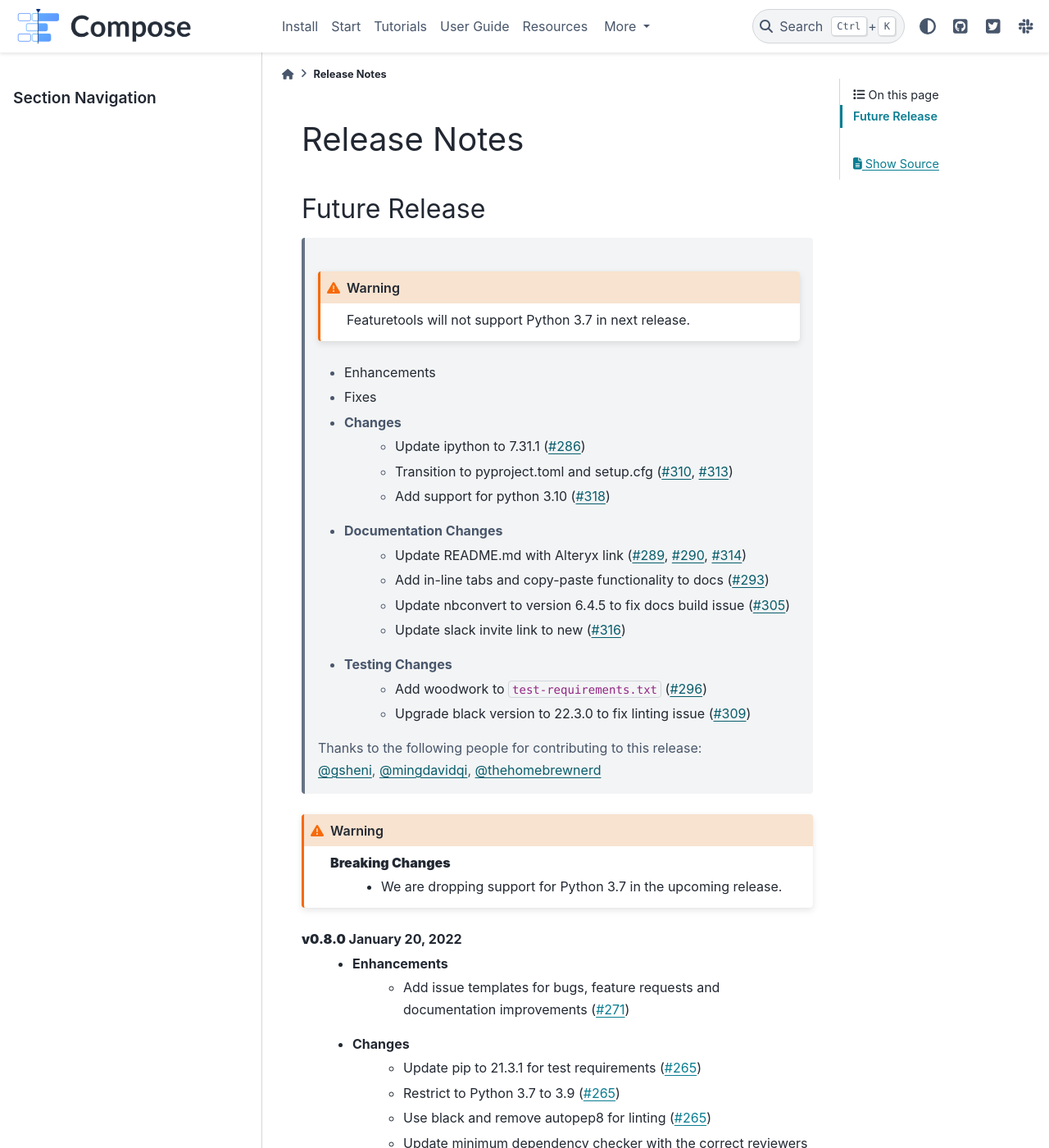
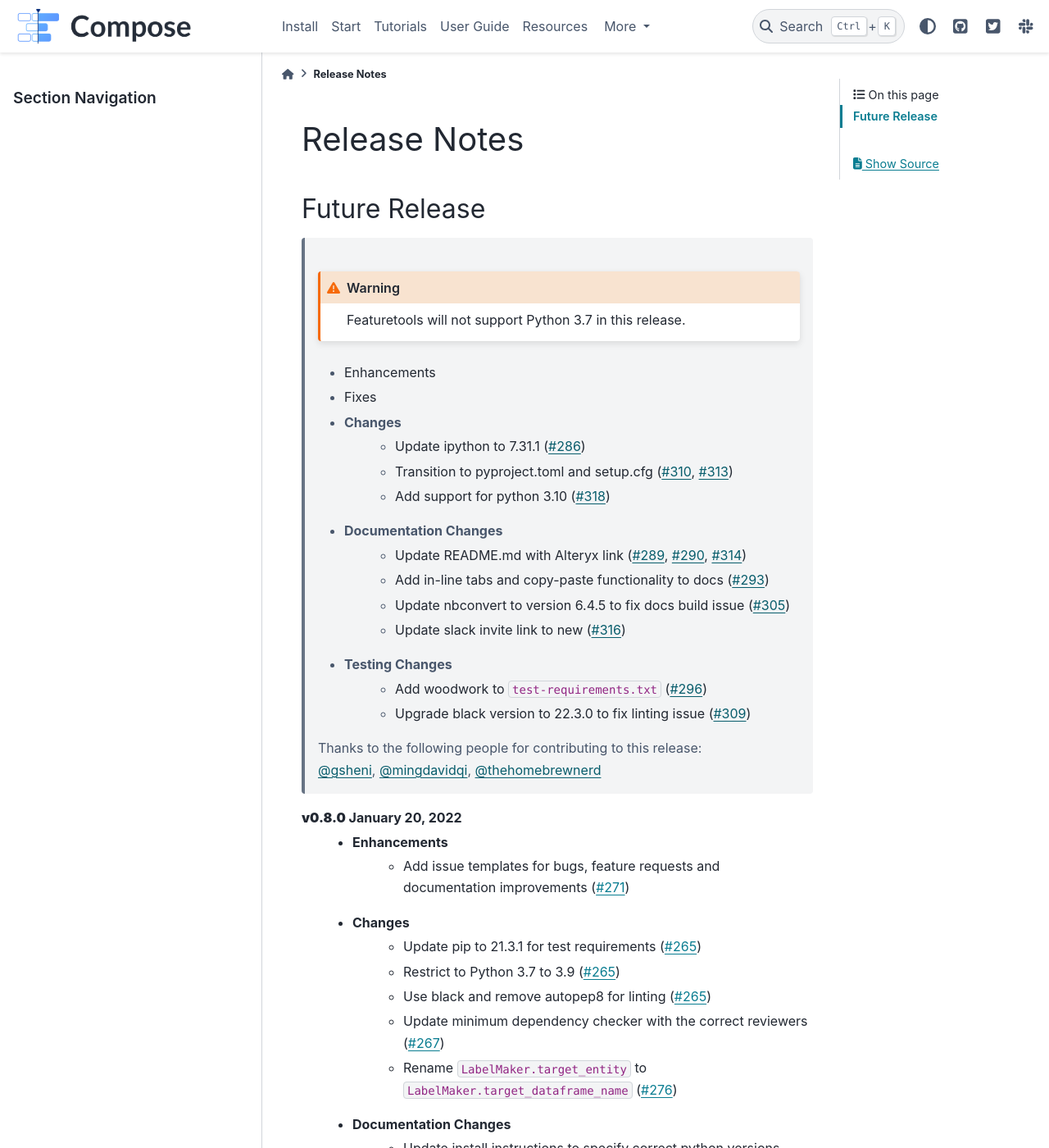
Before and after one commit to alteryx/compose, a Sphinx documentation site: the page built from docs/source/release_notes.rst, in a window 1280 px wide and 1400 px high. Shown: the whole window at 82% size. Built offline with Sphinx 7.4.7 and the PyData theme 0.15.4, drawn with Linux system fonts in a browser that asks for light colours; comment, search, counter and statistics services are not loaded.

Commit message:
Update release_notes.rst

```diff
--- a/docs/source/release_notes.rst
+++ b/docs/source/release_notes.rst
@@ -6,7 +6,7 @@ Future Release
 ==============
 
     .. warning::
-        Featuretools will not support Python 3.7 in next release.
+        Featuretools will not support Python 3.7 in this release.
 
     * Enhancements
     * Fixes
@@ -25,12 +25,6 @@ Future Release
 
     | Thanks to the following people for contributing to this release:
     | :user:`gsheni`, :user:`mingdavidqi`, :user:`thehomebrewnerd`
-
-
-.. warning::
-
-    **Breaking Changes**
-        * We are dropping support for Python 3.7 in the upcoming release.
 
 **v0.8.0** January 20, 2022
     * Enhancements
```
